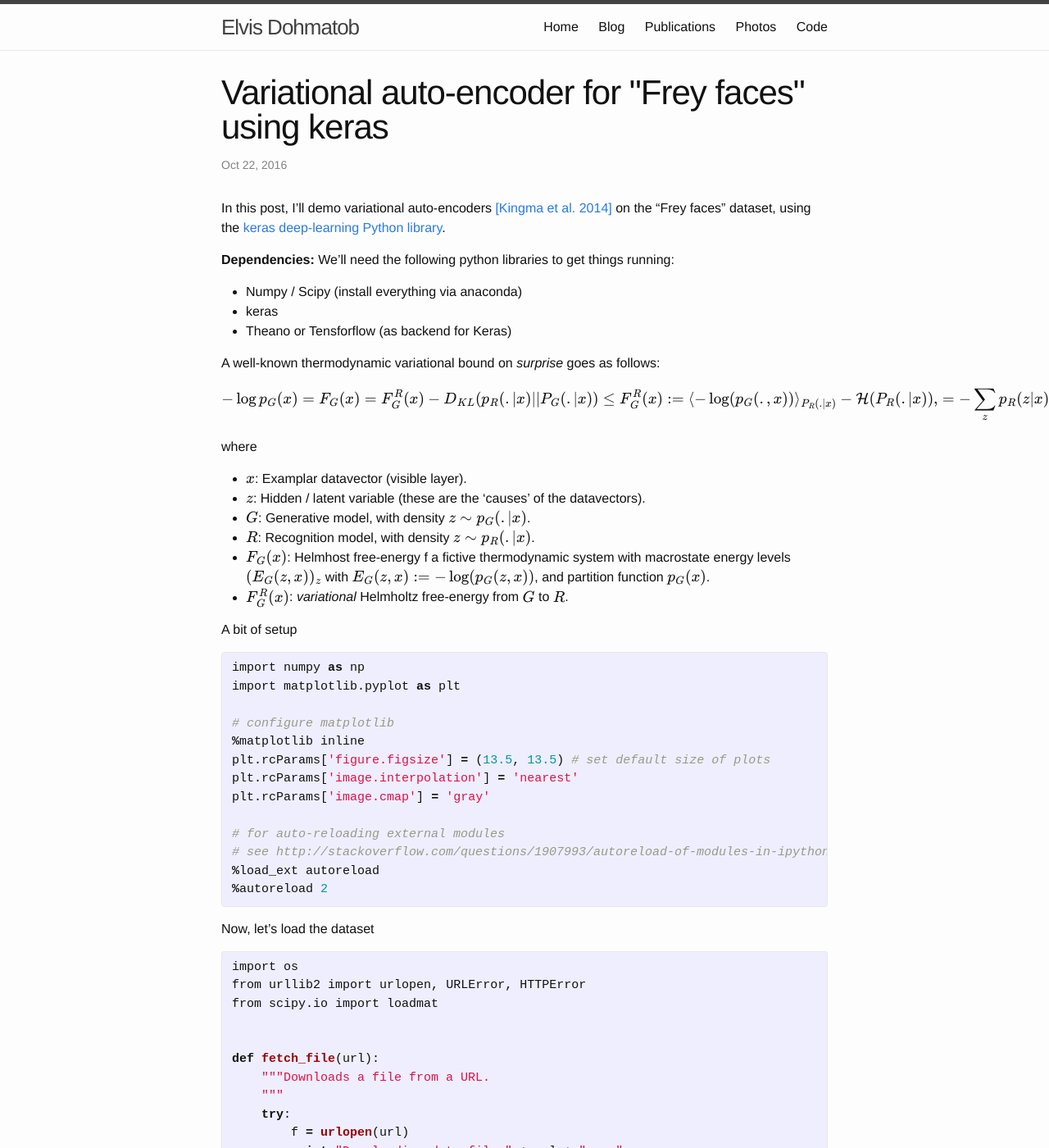
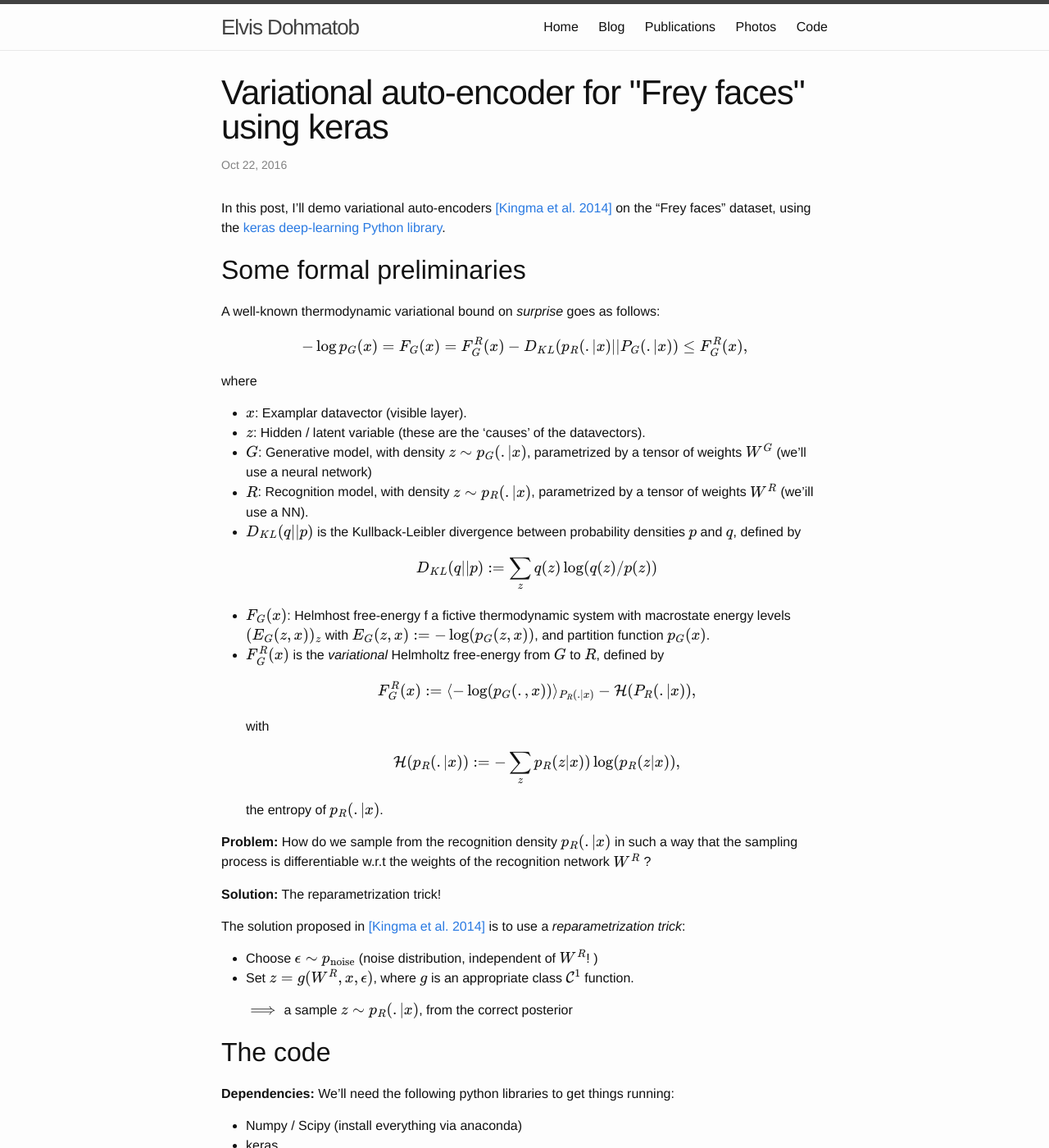
Before and after one commit to dohmatob/dohmatob.github.io, a Jekyll site: the page built from _posts/2016-10-22-VAE.md, in a window 1280 px wide and 1400 px high. Shown: the whole window at 82% size. Built offline with Jekyll 4.4.1, drawn with Linux system fonts in a browser that asks for light colours; formulas are drawn with MathJax 3; some of the changed text lies outside the part shown.

Commit message:
fixed latest post

```diff
--- a/_posts/2016-10-22-VAE.md
+++ b/_posts/2016-10-22-VAE.md
@@ -14,21 +14,14 @@ images:
 In this post, I'll demo variational auto-encoders <a href="https://arxiv.org/abs/1312.6114">
 [Kingma et al. 2014]</a> on the "Frey faces" dataset, using the <a href="https://keras.io/">keras deep-learning Python library</a>.
 
-**Dependencies:**
-We'll need the following python libraries to get things running:
-
-- Numpy / Scipy (install everything via anaconda)
-- keras
-- Theano or Tensforflow (as backend for Keras)
-
+## Some formal preliminaries
 A well-known thermodynamic variational bound on *surprise* goes as follows:
 
 {% include mathjax.html %}
 
 \begin{equation}
 \begin{split}
--\log p_G(x) = F_G(x) = F^R_G(x) - D_{KL}(p_R(.|x)||P_G(.|x)) \le F^R_G(x) &:= \langle -\log(p_G(., x)) \rangle_{P_R(.|x)} - \mathcal H(P_R(.|x)),\\
-&= -\sum_{z}p_R(z|x)(\log(p_G(z,x) / p_R(z|x))),
+-\log p_G(x) = F_G(x) = F^R_G(x) - D_{KL}(p_R(.|x)||P_G(.|x)) \le F^R_G(x),
 \end{split}
 \end{equation}
 where
@@ -36,11 +29,67 @@ where
 - $x$: Examplar datavector (visible layer).
 - $z$: Hidden / latent variable (these are the 'causes' of the datavectors).
 - $G$: Generative model, with density
-  $z \sim p_G(.|x)$.
+  $z \sim p_G(.|x)$,
+  parametrized by a tensor of weights $W^G$ (we'll use a neural network)
 - $R$: Recognition model, with density
-  $z \sim p_R(.|x)$.
+  $z \sim p_R(.|x)$,
+  parametrized by a tensor of weights $W^R$ (we'ill use a NN).
+- $D_{KL}(q||p)$ is the Kullback-Leibler divergence between probability densities $p$ and $q$,
+defined by
+\begin{equation}
+	D_{KL}(q||p) := \sum_{z}q(z)\log(q(z)/p(z))
+\end{equation}
+
 - $F_G(x)$: Helmhost free-energy f a fictive thermodynamic system with macrostate energy levels $(E_G(z,x))_z$ with $E_G(z,x) := -\log(p_G(z,x))$, and partition function $p_G(x)$.
-- $F^R_G(x)$: *variational* Helmholtz free-energy from $G$ to $R$.
+- $F^R_G(x)$ is the *variational* Helmholtz free-energy from $G$ to $R$, defined by
+\begin{equation}
+F_G^R(x) := \langle -\log(p_G(., x)) \rangle_{P_R(.|x)} - \mathcal H(P_R(.|x)),
+\end{equation}
+with
+\begin{equation}
+	\mathcal H(p_R(.|x)) := -\sum_{z}p_R(z|x))\log(p_R(z|x)),
+\end{equation}
+the entropy of
+$p_R(.|x)$.
+
+**Problem:** How do we sample from the recognition density
+  $p_R(.|x)$
+  in such a way that the sampling process is differentiable w.r.t the weights of the recognition
+  network
+  $	W^R$
+  ?
+
+**Solution:** The reparametrization trick!
+
+The solution proposed in <a href="https://arxiv.org/abs/1312.6114">
+[Kingma et al. 2014]</a> is to use a *reparametrization trick*:
+
+- Choose
+$\epsilon \sim p_{\text{noise}}$
+(noise distribution, independent of
+$W^R$!
+)
+- Set
+$z = g(W^{R}, x, \epsilon)$,
+where
+$g$
+is an appropriate class
+$\mathcal C^1$
+function.
+
+  $ \implies $
+  a sample
+  $z \sim p_R(.|x)$,
+  from the correct
+    posterior
+
+## The code
+**Dependencies:**
+We'll need the following python libraries to get things running:
+
+- Numpy / Scipy (install everything via anaconda)
+- keras
+- Theano or Tensforflow (as backend for Keras)
 
 A bit of setup
 {% highlight python %}
```
Also changed, not shown: 1 other file.
